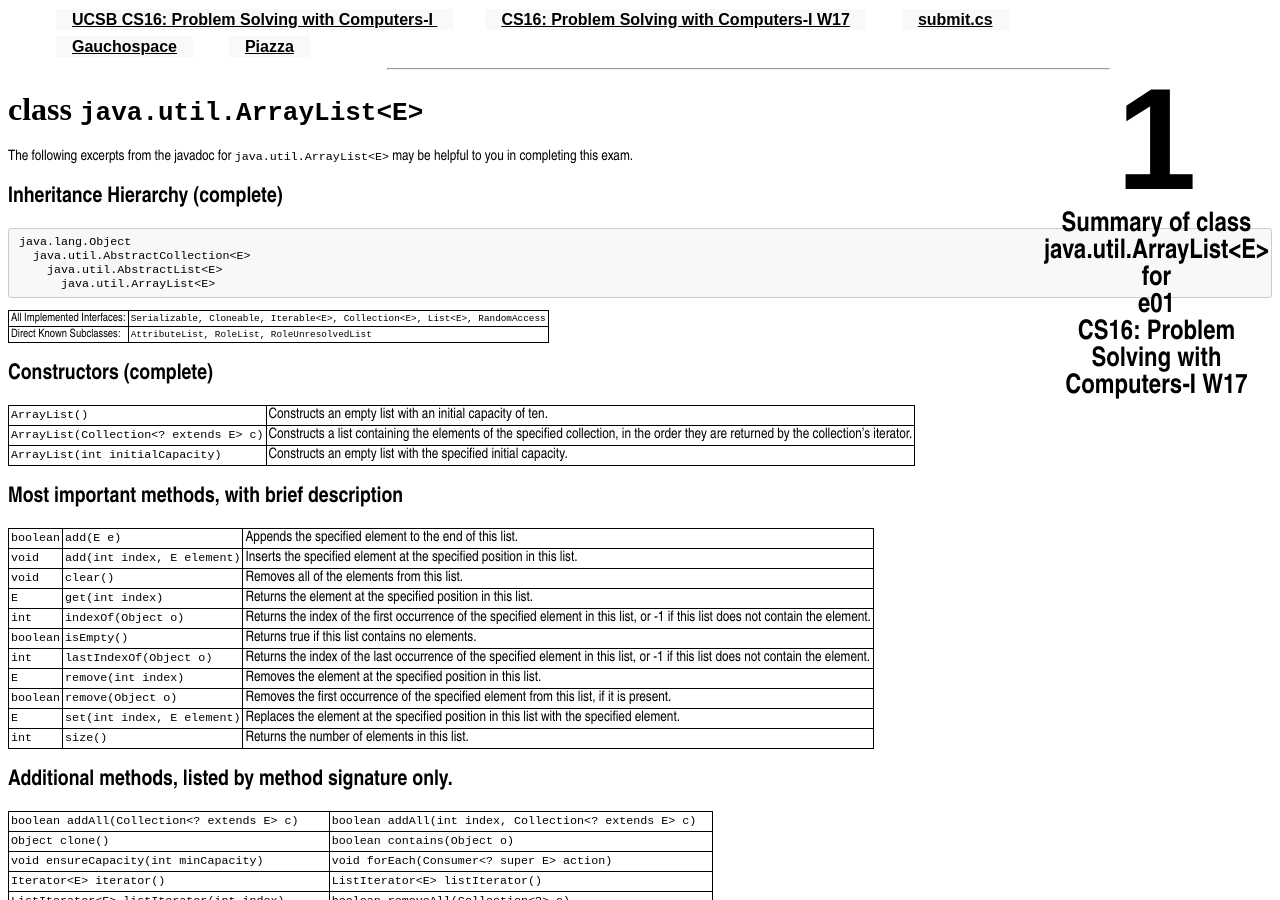
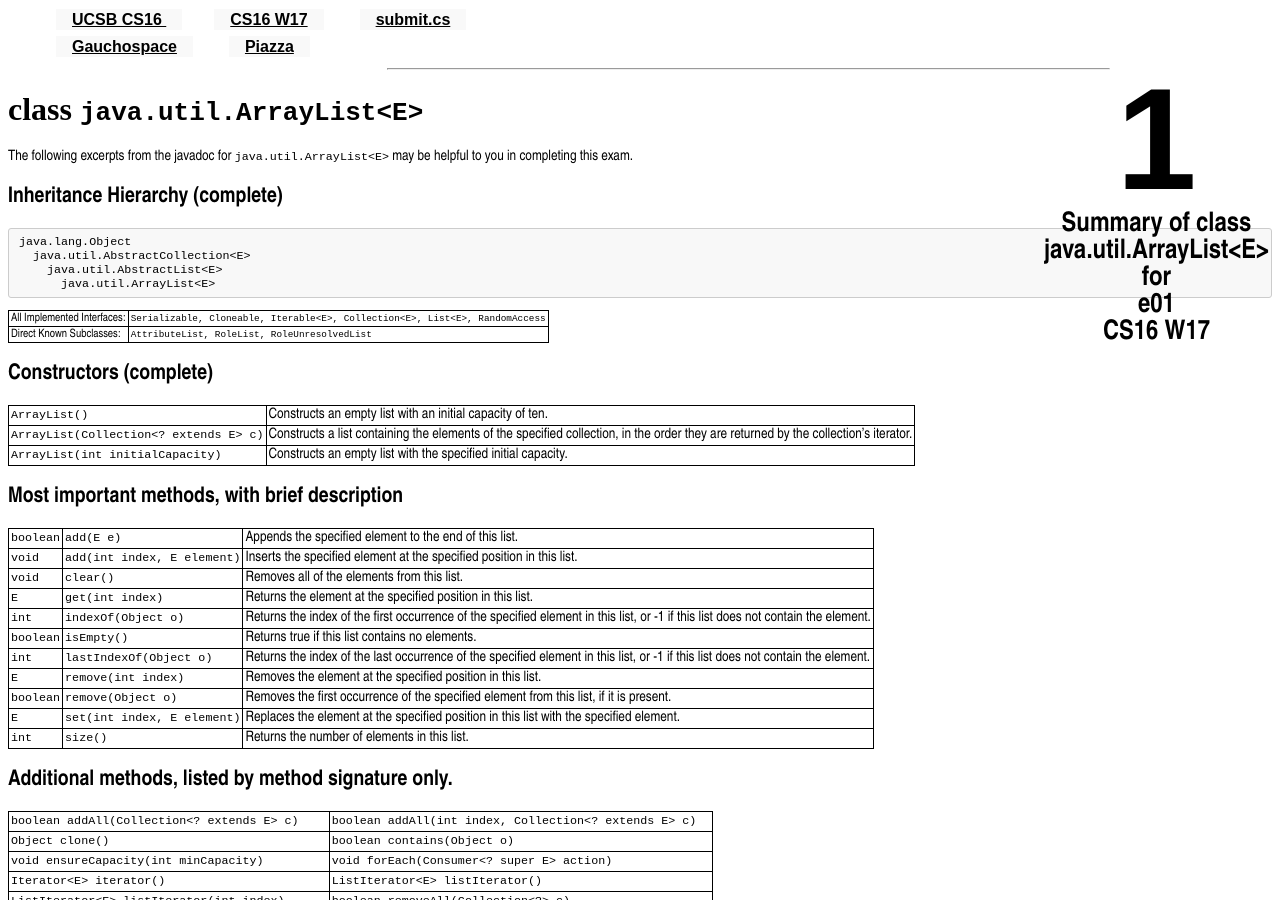
Before and after one commit to ucsb-cs32-s17/ucsb-cs32-s17.github.io, a Jekyll site: the page built from _exam/e01/ArrayList.md, in a window 1280 px wide and 900 px high. Built offline with Jekyll 4.4.1, drawn with Linux system fonts in a browser that asks for light colours; some of the changed text lies outside the part shown.

Commit message:
updated course title

```diff
--- a/_config.yml
+++ b/_config.yml
@@ -20,7 +20,7 @@ cal_dates: >
   ]
 
 
-course: "CS16: Problem Solving with Computers-I"
+course: "CS16"
 legacy_wiki_name: 16wiki
 legacy_wiki_url: "https://foo.cs.ucsb.edu/16wiki"
 qtr: "W17"
```
Also changed, not shown: index.md (+3 -1 lines).
